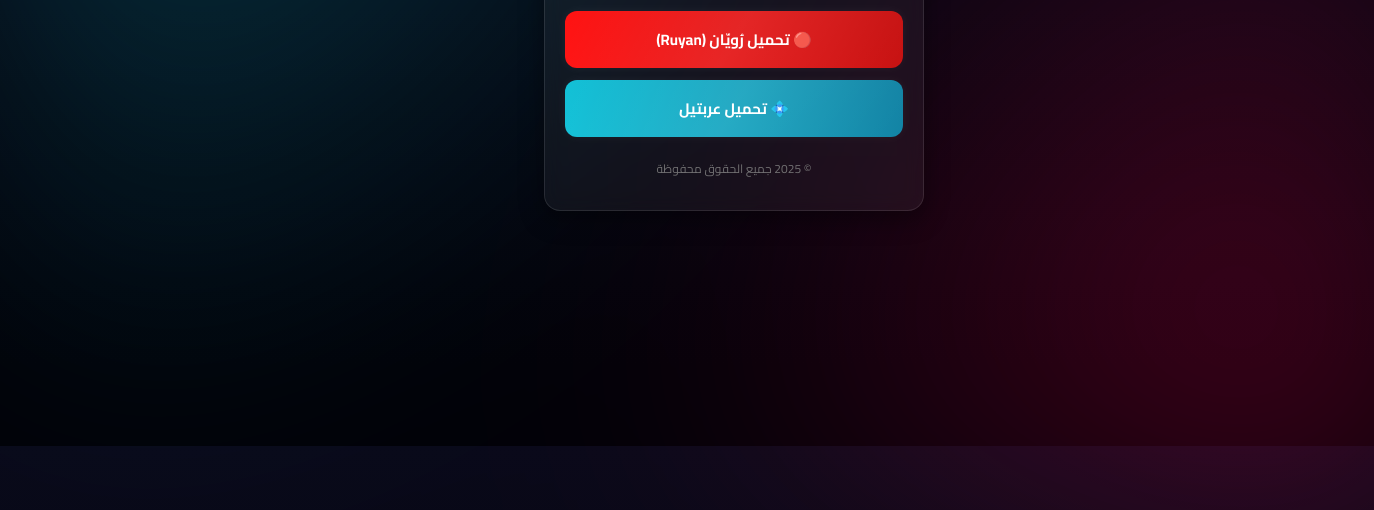
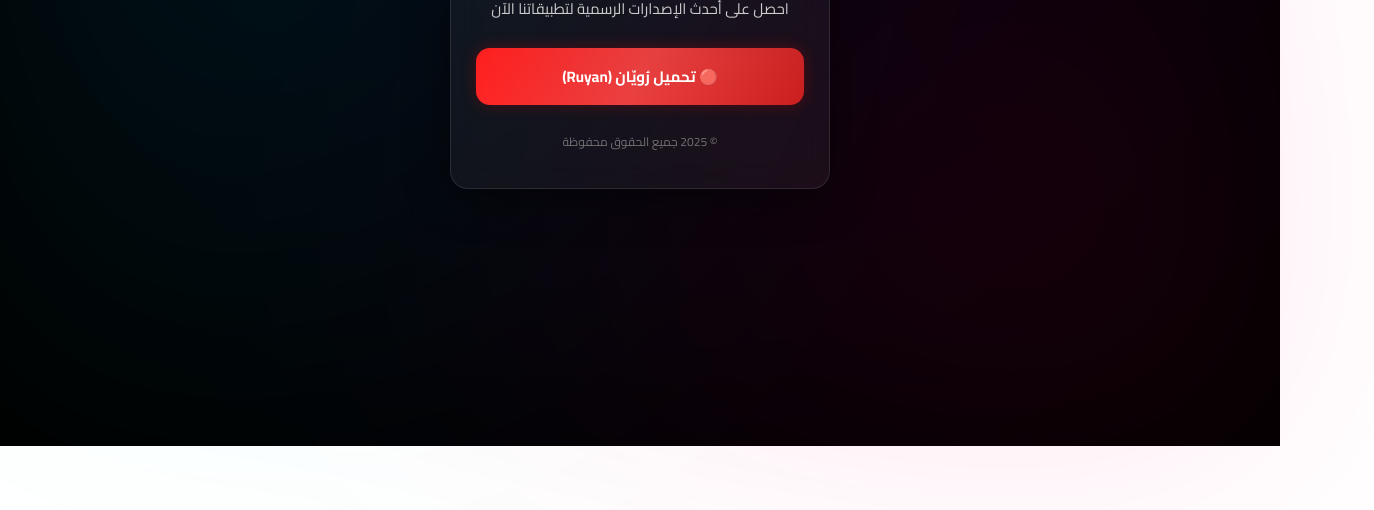
Before and after one commit to BlackXV2vip/Web, a plain HTML site: page index.html in a window 1280 px wide. Shown: the part 354-864 px from the top of the page, 1374 px wide, since content can reach past the window. After the commit the page ends 800 px from the top, so only its background shows below. Drawn offline with Linux system fonts and the light colour scheme.

Commit message:
index.html

```diff
--- a/index.html
+++ b/index.html
@@ -14,29 +14,29 @@
     }
 
     body {
-      background: linear-gradient(180deg,#0a0a1a,#020208 90%);
+      background: radial-gradient(circle at top, #020210, #000);
       color: #fff;
       display: flex;
       align-items: center;
       justify-content: center;
       height: 100vh;
       overflow: hidden;
+      position: relative;
     }
 
-    /* خلفية متحركة */
+    /* خلفية متحركة ناعمة */
     .bg {
       position: absolute;
       inset: 0;
-      background: radial-gradient(circle at top left, #00bcd4 0%, transparent 50%),
-                  radial-gradient(circle at bottom right, #ff0055 0%, transparent 50%);
+      background: radial-gradient(circle at 20% 30%, #00ffff30 0%, transparent 60%),
+                  radial-gradient(circle at 80% 70%, #ff005540 0%, transparent 60%);
       filter: blur(120px);
-      animation: move 8s linear infinite alternate;
-      z-index: 0;
-      opacity: 0.35;
+      animation: move 10s ease-in-out infinite alternate;
+      opacity: 0.4;
     }
     @keyframes move {
-      0% { transform: scale(1) translate(0,0); }
-      100% { transform: scale(1.2) translate(-20px,20px); }
+      0% { transform: translate(0,0) scale(1); }
+      100% { transform: translate(-30px,20px) scale(1.1); }
     }
 
     /* شاشة الترحيب */
@@ -53,9 +53,10 @@
     }
 
     .logo {
-      font-size: 28px;
+      font-size: 30px;
       font-weight: 700;
       color: #00ffff;
+      letter-spacing: 1px;
       animation: glow 1.5s infinite alternate;
     }
 
@@ -63,12 +64,11 @@
       margin-top: 10px;
       font-size: 13px;
       color: #aaa;
-      letter-spacing: 1px;
     }
 
     @keyframes glow {
       from { text-shadow: 0 0 10px #00ffff; }
-      to { text-shadow: 0 0 30px #00ffff80; }
+      to { text-shadow: 0 0 25px #00ffff80; }
     }
 
     @keyframes hideSplash {
@@ -81,39 +81,40 @@
       z-index: 1;
       background: rgba(255,255,255,0.05);
       border: 1px solid rgba(255,255,255,0.1);
-      border-radius: 16px;
+      border-radius: 18px;
       width: 90%;
       max-width: 380px;
-      padding: 30px 20px;
+      padding: 35px 25px;
       text-align: center;
-      box-shadow: 0 8px 25px rgba(0,0,0,0.4);
-      backdrop-filter: blur(10px);
+      box-shadow: 0 8px 40px rgba(0,0,0,0.5);
+      backdrop-filter: blur(15px);
       opacity: 0;
-      transform: scale(0.9);
+      transform: translateY(20px);
       transition: opacity 1s ease, transform 1s ease;
     }
 
     .card.show {
       opacity: 1;
-      transform: scale(1);
+      transform: translateY(0);
     }
 
     h1 {
-      font-size: 22px;
+      font-size: 24px;
       margin-bottom: 10px;
-      text-shadow: 0 0 15px #00ffff40;
+      color: #00ffff;
+      text-shadow: 0 0 15px #00ffff60;
     }
 
     p {
-      font-size: 14px;
-      color: #bbb;
-      margin-bottom: 20px;
+      font-size: 15px;
+      color: #ccc;
+      margin-bottom: 25px;
     }
 
     .buttons {
       display: flex;
       flex-direction: column;
-      gap: 12px;
+      gap: 14px;
     }
 
     .btn {
@@ -121,14 +122,13 @@
       align-items: center;
       justify-content: center;
       padding: 14px;
-      border-radius: 12px;
+      border-radius: 14px;
       color: #fff;
       font-weight: 700;
       text-decoration: none;
       font-size: 15px;
-      transition: 0.25s ease;
+      transition: transform 0.3s ease, box-shadow 0.3s ease;
       cursor: pointer;
-      box-shadow: 0 0 12px rgba(255,255,255,0.05);
       position: relative;
       overflow: hidden;
     }
@@ -139,31 +139,29 @@
       top: 0; left: -50%;
       width: 200%;
       height: 100%;
-      background: linear-gradient(120deg, transparent, rgba(255,255,255,0.15), transparent);
-      transition: 0.5s;
+      background: linear-gradient(120deg, transparent, rgba(255,255,255,0.25), transparent);
+      transition: 0.6s;
     }
 
     .btn:hover::before { left: 100%; }
+    .btn:hover { transform: scale(1.05); }
 
     .btn-yt {
       background: linear-gradient(90deg, #ff0000, #c30000);
-    }
-    .btn-arabtel {
-      background: linear-gradient(90deg, #00bcd4, #007a9e);
+      box-shadow: 0 0 15px #ff000040;
     }
 
-    .btn:hover {
-      transform: scale(1.03);
+    .btn-yt:hover {
+      box-shadow: 0 0 25px #ff000070;
     }
 
     footer {
-      margin-top: 20px;
+      margin-top: 25px;
       font-size: 12px;
       color: #888;
       opacity: 0.8;
     }
 
-    /* تحسين للموبايل */
     @media (max-width:480px) {
       h1 { font-size: 20px; }
       .btn { font-size: 14px; padding: 12px; }
@@ -189,13 +187,6 @@
          href="https://www.mediafire.com/file/itppnuaronc2ij1/app-release+(1).apk/file"
          target="_blank" rel="noopener noreferrer">
          🔴 تحميل رُويّان (Ruyan)
-
-      </a>
-
-      <a class="btn btn-arabtel"
-         href="https://www.mediafire.com/file/gxhs5gte1ozmbwy/base.apk/file"
-         target="_blank" rel="noopener noreferrer">
-         💠 تحميل عربتيل
       </a>
     </div>
 
@@ -203,11 +194,10 @@
   </div>
 
   <script>
-    // بعد انتهاء شاشة الترحيب، تظهر البطاقة بسلاسة
     setTimeout(() => {
       document.getElementById('mainCard').classList.add('show');
     }, 2800);
   </script>
 
 </body>
-  </html>
+</html>
```
